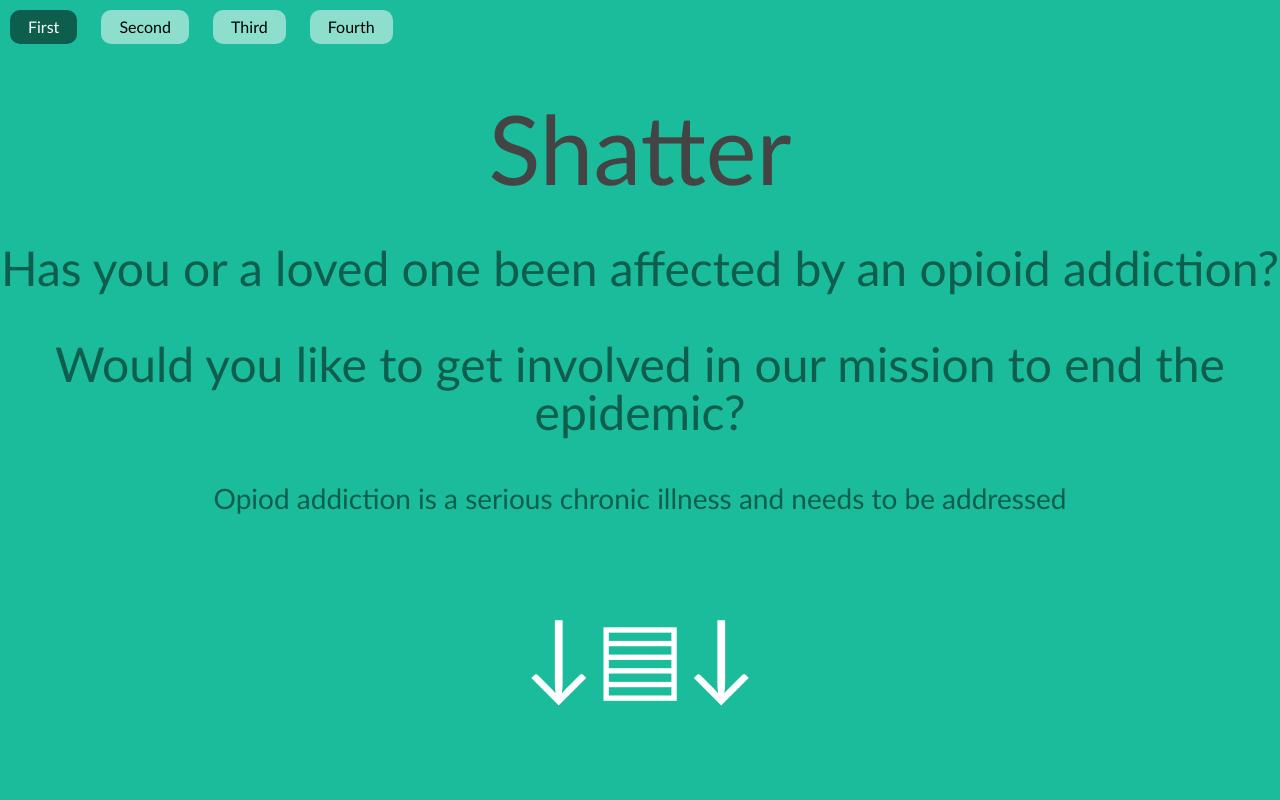
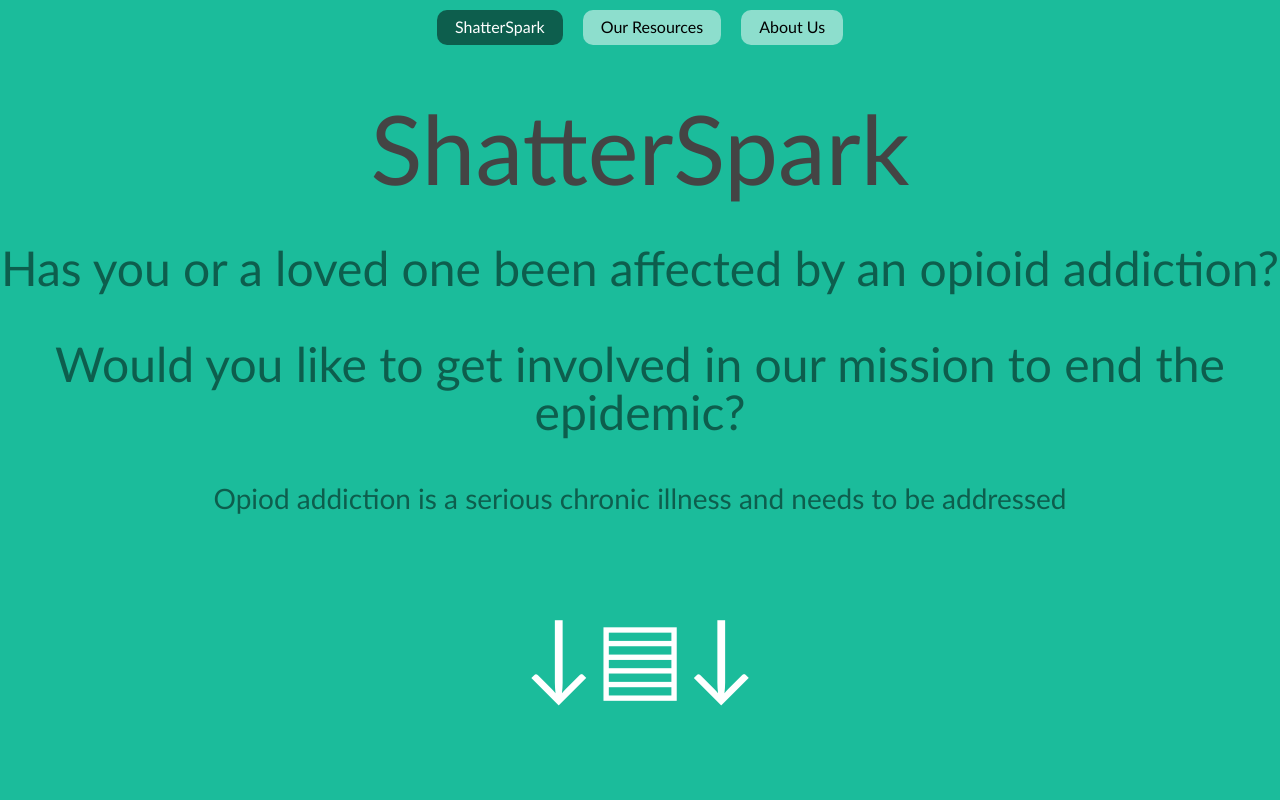
Before and after one commit to andigibson93/team-16, a Flask app: page / in a window 1280 px wide. Run offline with Flask 2, Linux system fonts and the light colour scheme; some libraries are stand-ins or nearby versions.

Commit message:
Fixed main html

```diff
--- a/static/css/main.css
+++ b/static/css/main.css
@@ -345,10 +345,12 @@ p {
 	color: #fff;
 }
 #menu {
+    justify-content: center;
+    display: flex;
 	position:fixed;
 	top:0;
 	left:0;
-	height: 40px;
+	height: 55px;
 	z-index: 70;
 	width: 100%;
 	padding: 0;
--- a/templates/index.html
+++ b/templates/index.html
@@ -4,9 +4,8 @@
     <meta charset="utf-8">
     <meta http-equiv="x-ua-compatible" content="ie=edge">
     <meta name="viewport" content="width=device-width, initial-scale=1.0">
-    <link rel="canonical" href="https://html5-templates.com/" />
-    <title>Shatter - Your Connection to Shatterproof</title>
-    <meta name="description" content="A brief page description">
+    <title>ShatterSpark - An Interactive Connection to Shatterproof</title>
+    <meta name="description" content="An interactive connection to Shatterproof">
     <link rel="stylesheet" href="{{ url_for('static', filename='css/main.css') }}">
     <script src="https://ajax.googleapis.com/ajax/libs/jquery/1.8.3/jquery.min.js"></script>
     <script src="https://ajax.googleapis.com/ajax/libs/jqueryui/1.9.1/jquery-ui.min.js"></script>
@@ -25,15 +24,14 @@
 <body>
 
 <ul id="menu">
-    <li data-menuanchor="firstPage" class="active"><a href="#firstPage">First</a></li>
-    <li data-menuanchor="secondPage"><a href="#secondPage">Second</a></li>
-    <li data-menuanchor="3rdPage"><a href="#3rdPage">Third</a></li>
-    <li data-menuanchor="4thPage"><a href="#4thPage">Fourth</a></li>
+    <li data-menuanchor="firstPage" class="active"><a href="#firstPage">ShatterSpark</a></li>
+    <li data-menuanchor="secondPage"><a href="#secondPage">Our Resources</a></li>
+    <li data-menuanchor="3rdPage"><a href="#3rdPage">About Us</a></li>
 </ul>
 
 <div id="fullpage">
     <div class="section active" id="section0">
-        <h1>Shatter</h1>
+        <h1>ShatterSpark</h1>
         <p>Has you or a loved one been affected by an opioid addiction?</p>
         <p>Would you like to get involved in our mission to end the epidemic?</p>
         <p id="slidesmalltext">Opiod addiction is a serious chronic illness and needs to be addressed</p>
@@ -79,8 +77,13 @@
     </div>
     <div class="section" id="section2">
         <div class="intro">
-            <h1>Other resources</h1>
-            <p>You reached the bottom of the page</p>
+            <h1>About Us</h1>
+            <br>
+            <p>Visit our main website at <a href="https://www.shatterproof.org/" target="_blank">https://www.shatterproof.org/</a></p>
+            <br><br>
+            <p><strong>Read</strong> and submit success stories</p>
+            <p><strong>Learn</strong> more about the national stigma strategy</p>
+            <p><strong>Join</strong> a local Rise Up Against Addiction 5K</p>
         </div>
     </div>
 </div>
```
